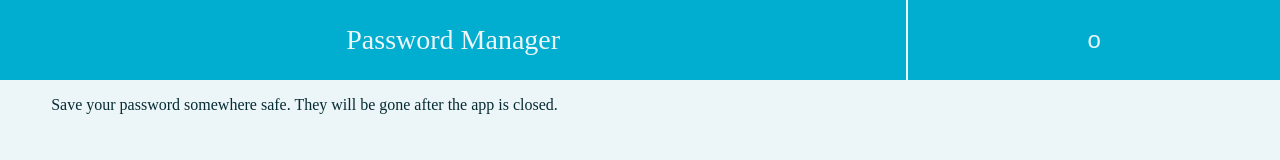
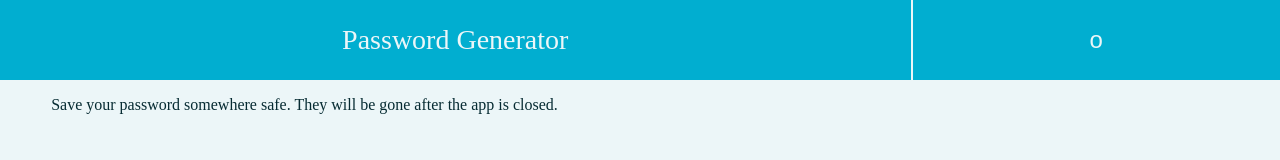
Before and after one commit to teohan-eksi/Password-Generator, a React (Create React App) app: page / in a window 1280 px wide. Shown: the top 160 px of the page. Built offline with nearby package versions, Linux system fonts and the light colour scheme.

Commit message:
cleaning and last touches

```diff
--- a/package.json
+++ b/package.json
@@ -1,5 +1,5 @@
 {
-  "name": "Password-Manager",
+  "name": "Password-Generator",
   "version": "0.1.0",
   "private": true,
   "dependencies": {
--- a/public/index.html
+++ b/public/index.html
@@ -19,7 +19,7 @@
       work correctly both with client-side routing and a non-root public URL.
       Learn how to configure a non-root public URL by running `npm run build`.
     -->
-    <title>Password Manager</title>
+    <title>Password Generator</title>
   </head>
   <body>
     <noscript>You need to enable JavaScript to run this app.</noscript>
--- a/src/App.js
+++ b/src/App.js
@@ -9,7 +9,7 @@ import './App.css';
 
 function App() {
   //set the initial value for the header title.
-  const [headerTitle, setHeaderTitle] = useState("Password Manager");
+  const [headerTitle, setHeaderTitle] = useState("Password Generator");
 
   //set the initial state for the back arrow visibility.
   //naturally, it's not shown in the home screen at the start.
@@ -27,7 +27,7 @@ function App() {
     const previousPage = childBodyRef.current.state.previousPages.pop();
     if(previousPage === "home"){
       setBackArrowShown(false);
-      setHeaderTitle("Password Manager");
+      setHeaderTitle("Password Generator");
       //bring back home page states and let the React do the rest.
       childBodyRef.current.changeShownState({
         activePage: "home",
```
Also changed, not shown: src/components/AddPasswordPage.js (line endings or trailing spaces), src/components/AddPasswordPageForm.js (line endings or trailing spaces), src/components/Body.js (line endings or trailing spaces), src/components/Header.js (line endings or trailing spaces), src/components/Passwords.js (line endings or trailing spaces), src/components/ShowPasswordInAddPassword.js (line endings or trailing spaces), 1 other file (tests, documents, lock files or other folders).
